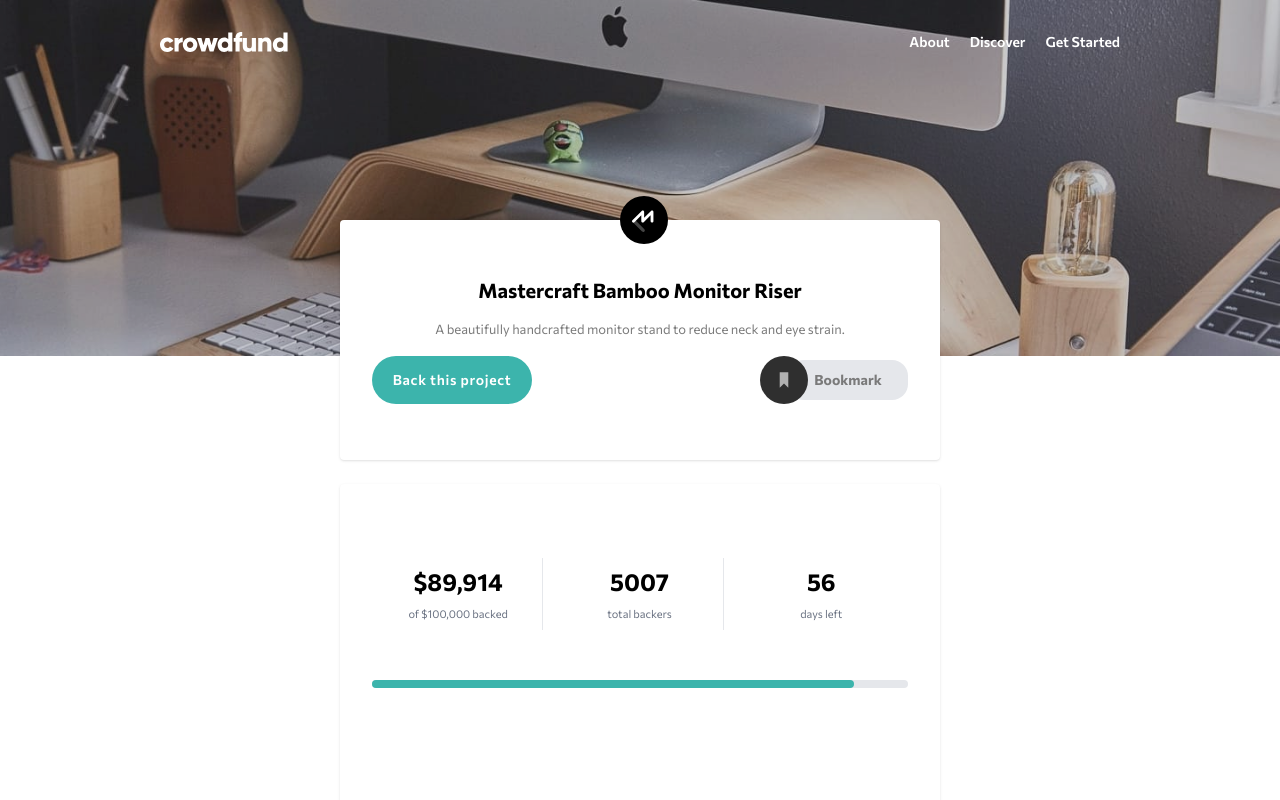
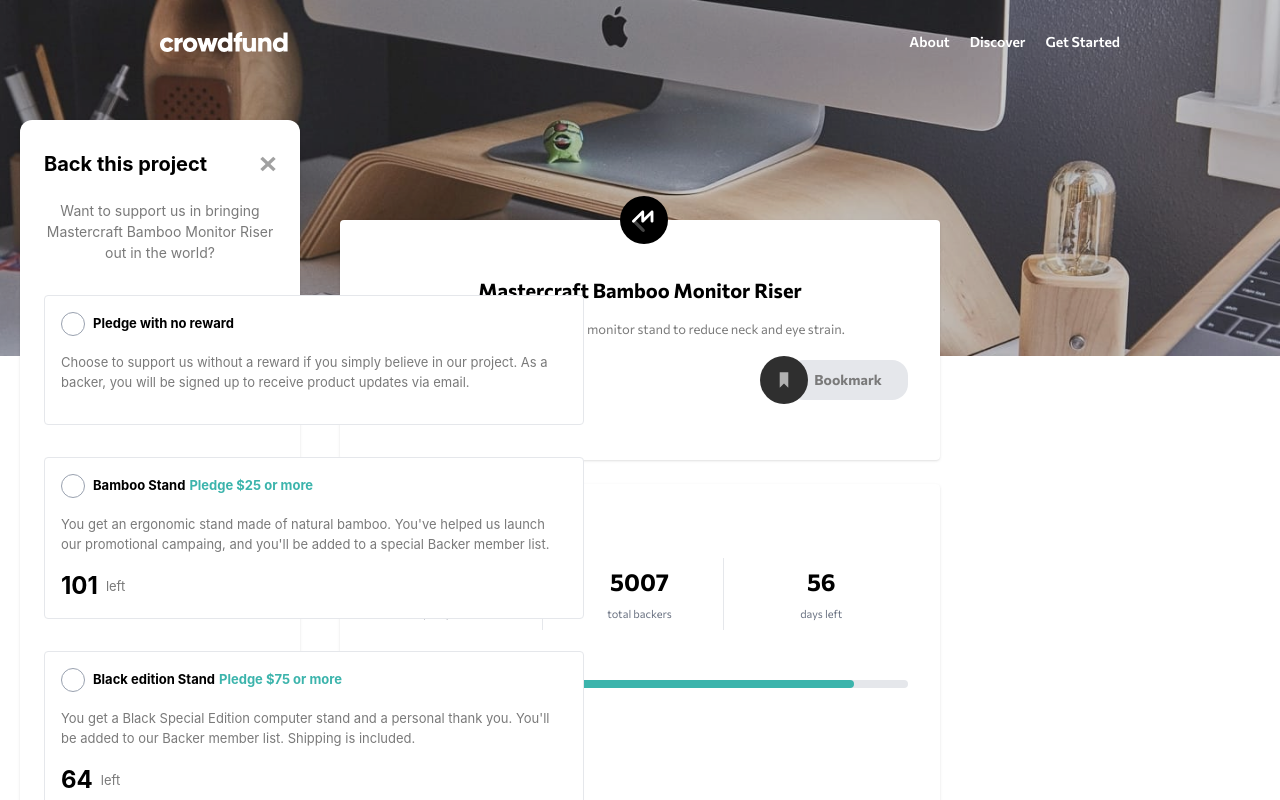
Before and after one commit to mlopezl/crowdfunding-product-page, a React (Vite) app: page / in a window 1280 px wide. Both pictures are taken after a click on the button "Back this project". Shown: the top 800 px of the page. Built offline with nearby package versions, Linux system fonts and the light colour scheme.

Commit message:
Adding back project modal components

```diff
--- a/src/App.jsx
+++ b/src/App.jsx
@@ -1,15 +1,18 @@
 import './index.css'
 import Header from './components/header/Header'
 import MainContainer from './components/Main/MainContainer'
+import BackProjectModal from './components/Main/BackProjectModal'
+import { useState } from 'react'
 
 function App() {
-
+  const [isHidden, setIsHidden] = useState(true);
   return (
     <>
-    <div className='font-Commissioner'>
+    <div className='font-Commissioner relative'>
       <Header/>
-      <MainContainer/>
+      <MainContainer setIsHidden={setIsHidden}/>
     </div>
+    <BackProjectModal isHidden={isHidden} setIsHidden={setIsHidden}/>
     </>
   )
 }
--- a/src/components/Main/AboutSection.jsx
+++ b/src/components/Main/AboutSection.jsx
@@ -6,7 +6,7 @@
             <h2 className="font-bold">About this project</h2>
             <p  className="text-[11px]/5 text-Gray-500">The Mastercraft Bamboo Monitor Riser is a sturdy and stylish platform that elevates your screen to a more comfortable viewing height. Placing your monitor at eye level has the potencial to improve your posture and make you more comfortable while at work, helping you stay focused on the task at hand.</p>
             <p className="text-[11px]/5 text-Gray-500">Featuring artisan craftmanship, the simplicity of design creates extra desk space below your computer to allow notepads, pens, and USB sticks to be stored under the stand.</p>
-            <ProductCard product={"Bamboo Stand"} pledge={"$25"} description={"You get an ergonomic stand made of natural bamboo. You've helped us launch our promotional campaing, and you'll be added to a special Backer member list."} amountLeft={"101"}/>
+            <ProductCard product={"Bamboo Stand"} pledge={"$25"} description={"You get an ergonomic stand made of natural bamboo. You've helped us launch our promotional campaing, and you'll be added to a special Backer member list."} amountLeft={"101"} />
             <ProductCard product={"Black edition Stand"} pledge={"$75"} description={"You get a Black Special Edition computer stand and a personal thank you. You'll be added to our Backer member list. Shipping is included."} amountLeft={"64"}/>
             <ProductCard product={"Mahogany Special Edition"} pledge={"$200"} description={"You get two Special Edition Mahogamy stands, a Backer T-Shirt, and a personal thank you. You'll be added to our Backer member list. Shipping is included."} amountLeft={"0"}/>
         </section>
--- /dev/null
+++ b/src/components/Main/BackProductCard.jsx
@@ -0,0 +1,40 @@
+function BackProductCard({ product, pledge, description, amountLeft, noReward}) {
+  return (
+    <article
+      className={`bg-white border-1 border-gray-200 rounded-sm w-full p-4 flex flex-col gap-6 sm:w-135 sm:gap-4 has-[:checked]:border-Green-400
+        ${amountLeft > 0 ? "opacity-100" : "opacity-50"}`}
+    >
+      <div className="flex gap-2 items-center">
+          <label className="cursor-pointer w-6 h-6 rounded-full border-1 border-gray-400 flex justify-center items-center has-[:checked]:border-Green-400">
+            <input
+              type="radio"
+              name="custom-radio"
+              className="appearance-none w-3 h-3 rounded-full checked:border-none checked:bg-Green-400"
+            />
+          </label>
+        <header className="flex flex-col gap-1 sm:flex-row sm:justify-between">
+          <h3 className="text-[11px] font-bold sm:text-[13px]">{product}</h3>
+          {
+            noReward ? null : <p className="text-[11px] text-Green-400 font-bold sm:text-[13px]">
+            Pledge {pledge} or more
+          </p>
+          }
+        </header>
+      </div>
+
+      <p className="text-[11px]/5 text-Gray-500 sm:text-[13px]">
+        {description}
+      </p>
+      <footer className="flex flex-col gap-2 sm:flex-row sm:justify-between">
+        {
+            noReward ? null : <p className="text-[11px]/5 text-Gray-500 flex gap-2 items-center sm:text-[13px]">
+          <span className="font-bold text-2xl text-Black">{amountLeft}</span>{" "}
+          left
+        </p>
+        }
+      </footer>
+    </article>
+  );
+}
+
+export default BackProductCard;
--- /dev/null
+++ b/src/components/Main/BackProjectModal.jsx
@@ -0,0 +1,25 @@
+import closeIcon from '../../../public/images/icon-close-menu-dark.svg'
+import BackProductCard from './BackProductCard';
+
+function BackProjectModal({isHidden, setIsHidden}){
+    return(
+        <section className={`absolute w-70 shadow bg-white top-30 left-5 p-6 flex flex-col gap-8 rounded-xl z-5
+        ${isHidden ? "hidden" : "block"}`}>
+            <header className='flex flex-col gap-4'>
+                <div className='w-full h-10 flex justify-between items-center'>
+                    <h2 className="text-center font-bold sm:text-xl">Back this project</h2>
+                    <img
+                    onClick={() => setIsHidden(true)}
+                    className='w-4 h-4' src={closeIcon} alt="close icon" />
+                </div>
+                <p className="text-[12px] text-Gray-500 text-center sm:text-[14px]">Want to support us in bringing Mastercraft Bamboo Monitor Riser out in the world?</p>
+            </header>
+            <BackProductCard product={"Pledge with no reward"} description={"Choose to support us without a reward if you simply believe in our project. As a backer, you will be signed up to receive product updates via email."} amountLeft={1} noReward={true}/>
+            <BackProductCard product={"Bamboo Stand"} pledge={"$25"} description={"You get an ergonomic stand made of natural bamboo. You've helped us launch our promotional campaing, and you'll be added to a special Backer member list."} amountLeft={"101"} />
+            <BackProductCard product={"Black edition Stand"} pledge={"$75"} description={"You get a Black Special Edition computer stand and a personal thank you. You'll be added to our Backer member list. Shipping is included."} amountLeft={"64"}/>
+            <BackProductCard product={"Mahogany Special Edition"} pledge={"$200"} description={"You get two Special Edition Mahogamy stands, a Backer T-Shirt, and a personal thank you. You'll be added to our Backer member list. Shipping is included."} amountLeft={"0"}/>
+        </section>
+    )
+}
+
+export default BackProjectModal;
--- a/src/components/Main/MainContainer.jsx
+++ b/src/components/Main/MainContainer.jsx
@@ -2,10 +2,10 @@
 import BackersInfoCard from "./BackersInfoCard";
 import AboutSection from "./AboutSection";
 
-function MainContainer(){
+function MainContainer({setIsHidden}){
     return(
         <main className="relative flex flex-col gap-6">
-            <MastercraftMainCard/>
+            <MastercraftMainCard setIsHidden={setIsHidden}/>
             <BackersInfoCard amount={"89914"}/>
             <AboutSection/>
         </main>
--- a/src/components/Main/MastercraftMainCard.jsx
+++ b/src/components/Main/MastercraftMainCard.jsx
@@ -1,17 +1,20 @@
 import logoMastercraft from "../../../public/images/logo-mastercraft.svg";
 import iconBookmark from "../../../public/images/icon-bookmark.svg";
 
-function MastercraftMainCard(){
+function MastercraftMainCard({setIsHidden}){
     return(
         <article className="relative bg-white rounded-sm w-70 h-60 p-8 m-auto -mt-10 shadow flex flex-col justify-center gap-4 sm:w-150 sm:-mt-30 md:-mt-20 lg:-mt-10">
             <img className="w-12 absolute -top-6 left-28 sm:left-70" src={logoMastercraft} alt="Logo Mastercraft" />
             <h1 className="text-center font-bold sm:text-xl">Mastercraft Bamboo Monitor Riser</h1>
             <p className="text-[11px] text-Gray-500 text-center sm:text-[13px]">A beautifully handcrafted monitor stand to reduce neck and eye strain.</p>
             <div className="flex justify-between gap-2">
-                <button className="w-40 rounded-3xl bg-Green-400 text-white text-xs font-semibold tracking-wider p-2 sm:text-sm">Back this project</button>
+                <button
+                onClick={() => setIsHidden(false)}
+                className="w-40 rounded-3xl bg-Green-400 text-white text-xs font-semibold tracking-wider p-2 sm:text-sm">Back this project</button>
                 <div className="flex items-center relative">
                     <img className="w-12 z-2" src={iconBookmark} alt="Icon bookmark" />
-                    <button className="hidden rounded-2xl w-30 h-10 bg-gray-200 text-sm text-Gray-500 font-bold -ml-5 sm:block">Bookmark</button>
+                    <button
+                    className="hidden rounded-2xl w-30 h-10 bg-gray-200 text-sm text-Gray-500 font-bold -ml-5 sm:block">Bookmark</button>
                 </div>
             </div>
         </article>
--- a/src/components/Main/ProductCard.jsx
+++ b/src/components/Main/ProductCard.jsx
@@ -1,21 +1,33 @@
-function ProductCard({product, pledge, description, amountLeft}){
-    return(
-        <article className={`bg-white border-1 border-gray-200 rounded-sm w-55 p-4 m-auto flex flex-col gap-2 sm:w-135 sm:gap-4
-        ${amountLeft > 0 ? "opacity-100" : "opacity-50"}`}>
+function ProductCard({ product, pledge, description, amountLeft, backed }) {
+  return (
+    <article
+      className={`bg-white border-1 border-gray-200 rounded-sm w-55 p-4 m-auto flex flex-col gap-2 sm:w-135 sm:gap-4
+        ${amountLeft > 0 ? "opacity-100" : "opacity-50"}`}
+    >
         <header className="flex flex-col gap-2 sm:flex-row sm:justify-between">
           <h3 className="text-[11px] font-bold sm:text-[13px]">{product}</h3>
-            <p className="text-[11px] text-Green-400 font-bold sm:text-[13px]">Pledge {pledge} or more</p>
+          <p className="text-[11px] text-Green-400 font-bold sm:text-[13px]">
+            Pledge {pledge} or more
+          </p>
         </header>
 
-            <p className="text-[11px]/5 text-Gray-500 sm:text-[13px]">{description}</p>
+      <p className="text-[11px]/5 text-Gray-500 sm:text-[13px]">
+        {description}
+      </p>
       <footer className="flex flex-col gap-2 sm:flex-row sm:justify-between">
-                 <p className="text-[11px]/5 text-Gray-500 flex gap-2 items-center sm:text-[13px]"><span className="font-bold text-2xl text-Black">{amountLeft}</span> left</p>
-            <button className={`w-30 text-[11px] p-2 text-white rounded-2xl sm:text-[13px]
-                ${amountLeft > 0 ? "bg-Green-400" : "bg-Gray-500"}`}>
-                {amountLeft > 0 ? "Select Reward" : "Out of Stock"}</button>
+        <p className="text-[11px]/5 text-Gray-500 flex gap-2 items-center sm:text-[13px]">
+          <span className="font-bold text-2xl text-Black">{amountLeft}</span>{" "}
+          left
+        </p>
+        <button
+          className={`w-30 text-[11px] p-2 text-white rounded-2xl sm:text-[13px]
+                ${amountLeft > 0 ? "bg-Green-400" : "bg-Gray-500"}`}
+        >
+          {amountLeft > 0 ? "Select Reward" : "Out of Stock"}
+        </button>
       </footer>
     </article>
-    )
+  );
 }
 
 export default ProductCard;
```
Also changed, not shown: public/images/icon-close-menu-dark.svg (added). Lines whose indentation alone changed are shown as unchanged.
